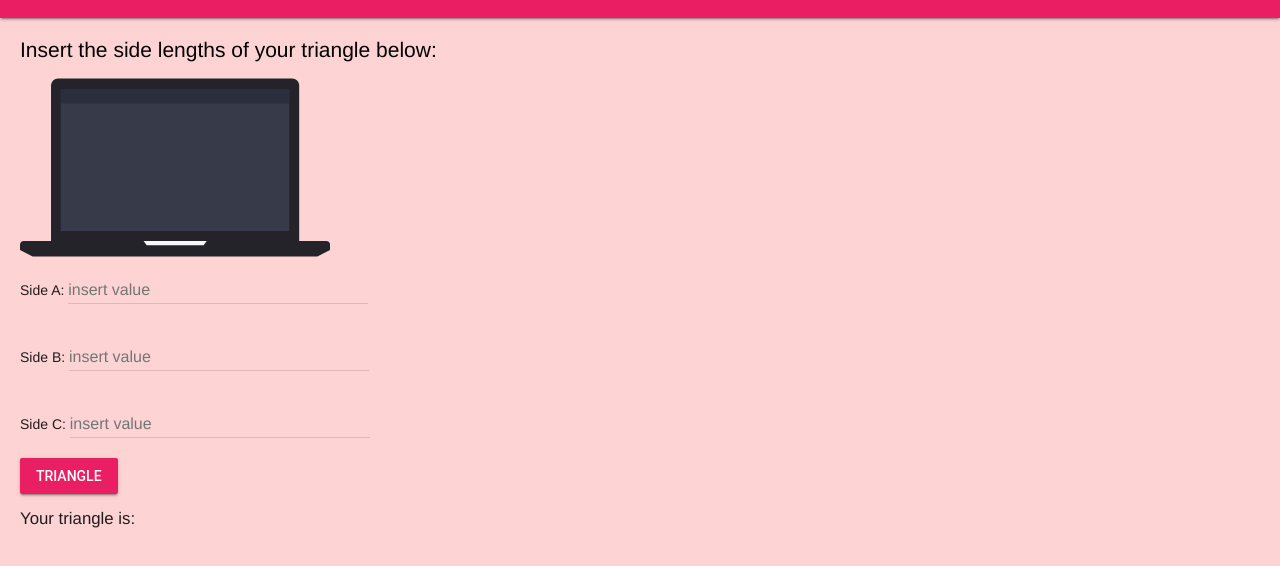
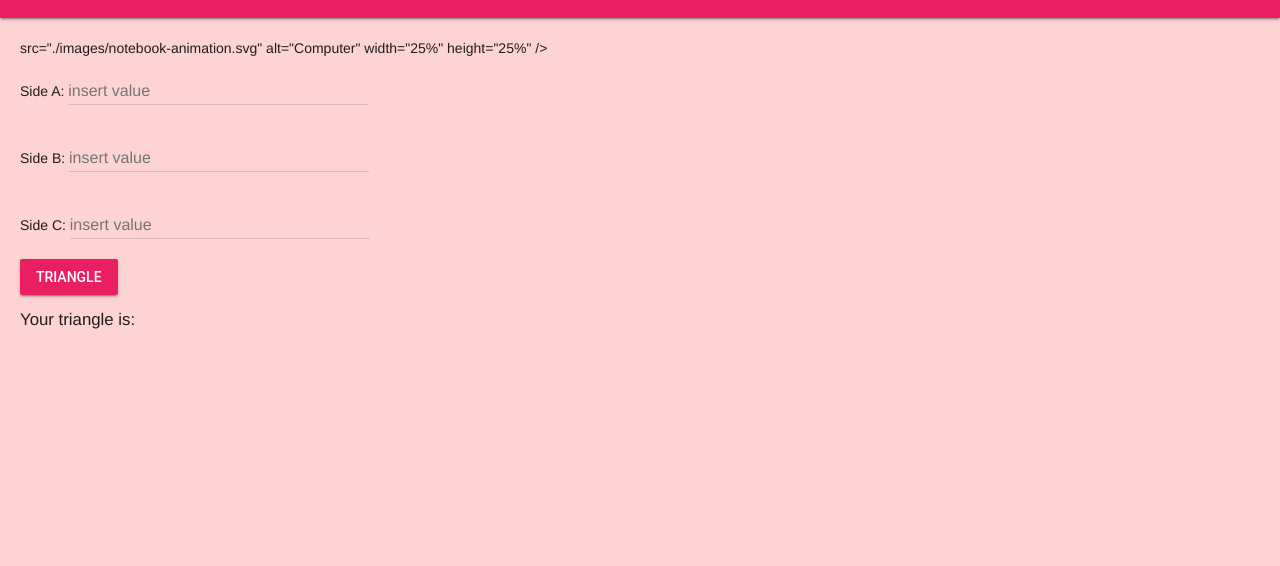
Before and after one commit to MTHS-ICD2O-1-2023/ICD2O-Unit-5-05-Hames-al-sharoa, a plain HTML site: page index.html in a window 1280 px wide. Shown: the part 66-632 px from the top of the page. Drawn offline with nearby package versions, Linux system fonts and the light colour scheme.

Commit message:
save all

```diff
--- a/index.html
+++ b/index.html
@@ -53,8 +53,6 @@
         </div>
       </header>
       <main class="mdl-layout__content">
-        <p id="text">Insert the side lengths of your triangle below:</p>
-        <img
           src="./images/notebook-animation.svg"
           alt="Computer"
           width="25%"
```
